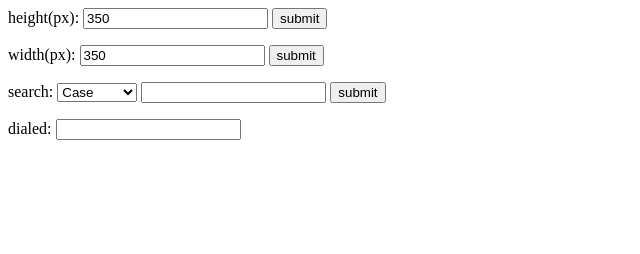
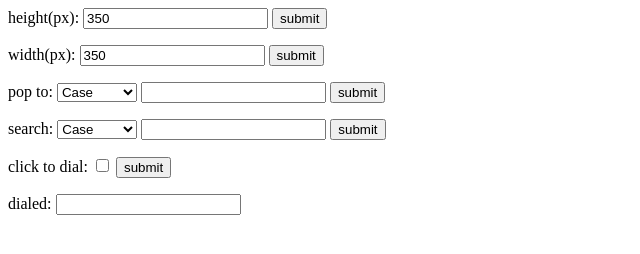
Before and after one commit to deskfed/desk-iframe, a website: page index.html in a window 1280 px wide. Shown: the whole page, without its empty margins (0-640 px from the left). Drawn offline with nearby package versions, Linux system fonts and the light colour scheme.

Commit message:
add missing fields

```diff
--- a/deskcti.js
+++ b/deskcti.js
@@ -199,7 +199,6 @@
   }
 
   function onMessage(e) {
-    console.log('on message in iframe', e);
     var origin, data;
     try {
       origin = e.origin;
@@ -239,11 +238,11 @@
   //          public api
   // ******************************
   inact.screenPop = function(id, queryParams, cb) {
-    return [{ id: id, queryString: queryParams}, cb];
+    return [{ id: id, queryParams: queryParams }, cb];
   };
 
   inact.searchAndScreenPop = function(searchString, queryParams, cb) {
-    return [{ searchString: searchString, queryParams: queryParams}, cb];
+    return [{ searchString: searchString, queryParams: queryParams }, cb];
   };
 
   cti.setSoftphoneHeight = function(height, cb) {
--- a/index.html
+++ b/index.html
@@ -19,6 +19,18 @@
     </label>
     <input type='submit' value='submit'>
   </form>
+  <form id='pop-to-form' method='POST'>
+    <label>
+      pop to:
+      <select name='pop-objectType'>
+        <option value="case" selected>Case</option>
+        <option value="customer">Customer</option>
+        <option value="company">Company</option>
+      </select>
+      <input name='pop-value' type='text' value=''>
+    </label>
+    <input type='submit' value='submit'>
+  </form>
   <form id='search-form' method='POST'>
     <label>
       search:
@@ -31,6 +43,13 @@
     </label>
     <input type='submit' value='submit'>
   </form>
+  <form id='click-to-dial-form' method='POST'>
+    <label>
+      click to dial:
+      <input type='checkbox' name='click-to-dial'>
+    </label>
+    <input type='submit' value='submit'>
+  </form>
   <label>
     dialed: <input id='number-dialed' type='text' value=''>
   </label>
--- a/interaction.js
+++ b/interaction.js
@@ -54,7 +54,10 @@
     return desk;
   };
 
+  // use the load event as a fallback in case the `DOMContentLoaded` event
+  // is not supported
   document.addEventListener('DOMContentLoaded', onDomLoad, false);
   window.addEventListener('load', onDomLoad, false);
+  // make sure we also wait for the async script to be loaded
   script.onload = onScriptReady;
 }(window, document));
--- a/submit.js
+++ b/submit.js
@@ -25,11 +25,24 @@ desk.ready(function() {
       $(document.body).css('width', params.width)
       cti.setSoftphoneWidth(params.width, respCallback.bind(null, 'set width'));
     },
+    'pop-to-form': function(params) {
+      inact.screenPop(params['pop-value'],
+        'objectType=' + window.encodeURIComponent(params['pop-objectType']),
+        respCallback.bind(null, 'screen pop')
+      );
+    },
     'search-form': function(params) {
       inact.searchAndScreenPop(params['search-value'],
-        'objectType=' + window.encodeURIComponent(params['search-objectType'],
-        respCallback.bind(null, 'search and screen pop'))
+        'objectType=' + window.encodeURIComponent(params['search-objectType']),
+        respCallback.bind(null, 'search and screen pop')
       );
+    },
+    'click-to-dial-form': function(params) {
+      if (params && params['click-to-dial'] === 'on') {
+        cti.enableClickToDial(respCallback.bind(null, 'enable click to dial'));
+      } else {
+        cti.disableClickToDial(respCallback.bind(null, 'disable click to dial'));
+      }
     }
   };
 
```
